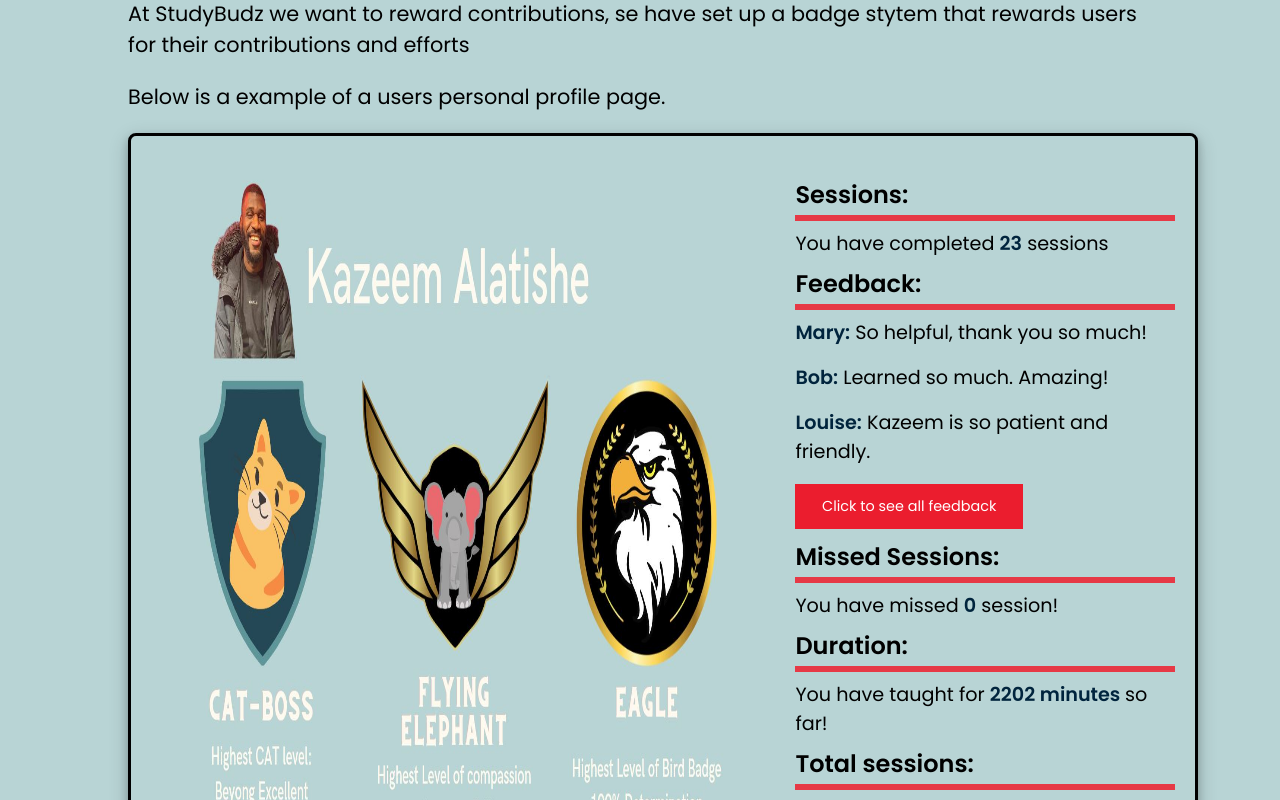
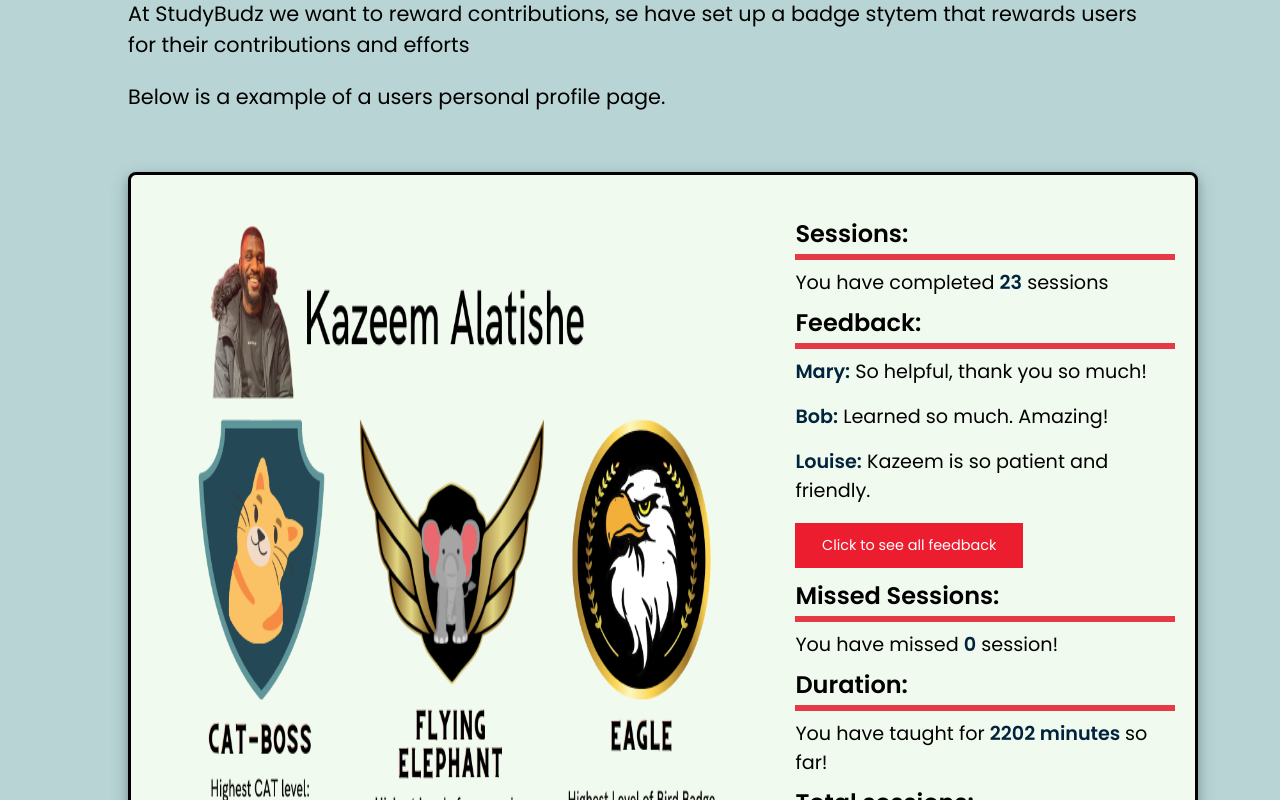
Before and after one commit to ffjaervik/StudyBudz_Front-end, a React (Create React App) app in the folder study-budz-2.0/: page /how-study-budz-work in a window 1280 px wide. Shown: the part 460-1260 px from the top of the page. Built offline with nearby package versions, Linux system fonts and the light colour scheme; no server answers.

Commit message:
thrusday energiser

```diff
--- a/study-budz-2.0/src/Components/App/App.js
+++ b/study-budz-2.0/src/Components/App/App.js
@@ -45,7 +45,9 @@
           <Switch>
             <Route exact path="/">
               <div className="main">
-                {initialData && <LessonContainer lessons={initialData} />}
+                {initialData && (
+                  <LessonContainer key={initialData.id} lessons={initialData} />
+                )}
                 <Form />
               </div>
             </Route>
--- a/study-budz-2.0/src/Components/HowStudyBudzWork/HowStudyBudzWork.css
+++ b/study-budz-2.0/src/Components/HowStudyBudzWork/HowStudyBudzWork.css
@@ -4,9 +4,8 @@
 }
 
 .teacher-card-container {
-  margin: auto;
+  margin: 60px auto;
   display: flex;
-
   border-radius: 8px;
   gap: 30px;
   height: 700px;
@@ -15,8 +14,14 @@
   justify-content: center;
   border: 3px solid black;
   box-shadow: 0 4px 8px 0 rgba(0, 0, 0, 0.2), 0 6px 20px 0 rgba(0, 0, 0, 0.19);
+  background-color: #f1faee;
 }
 
+.teacher-card-container:hover {
+  transform: scale(1.03);
+  transition-duration: 300ms;
+  transition-property: transform;
+}
 .card-pic {
   width: 60%;
   height: 100%;
--- a/study-budz-2.0/src/Components/HowStudyBudzWork/index.js
+++ b/study-budz-2.0/src/Components/HowStudyBudzWork/index.js
@@ -1,4 +1,4 @@
-import KazeemCard from '../../pictures/KazimPortfolioLatest.png';
+import KazeemCard from '../../pictures/Kazeem alatishe- clear.png';
 import './HowStudyBudzWork.css';
 const HowStudyBudzWork = () => {
   return (
--- a/study-budz-2.0/src/Components/LessonCard/index.js
+++ b/study-budz-2.0/src/Components/LessonCard/index.js
@@ -2,7 +2,7 @@
 import './lesson-card.css';
 
 const LessonCard = ({ lesson }) => {
-  const [attendance, setAttendance] = useState(null);
+  const [attendance, setAttendance] = useState('');
 
   function sendAttendanceList() {
     setAttendance('');
--- a/study-budz-2.0/src/Components/LessonCard/lesson-card.css
+++ b/study-budz-2.0/src/Components/LessonCard/lesson-card.css
@@ -7,8 +7,7 @@
 
   padding: 1.5rem;
   box-shadow: 0 4px 8px 0 rgba(0, 0, 0, 0.2), 0 6px 20px 0 rgba(0, 0, 0, 0.19);
-  background-color: #1d3557;
-  background-color: #457b9d;
+
   background-color: #f1faee;
 }
 
```
Also changed, not shown: study-budz-2.0/src/pictures/Kazeem alatishe- clear.png (added).
